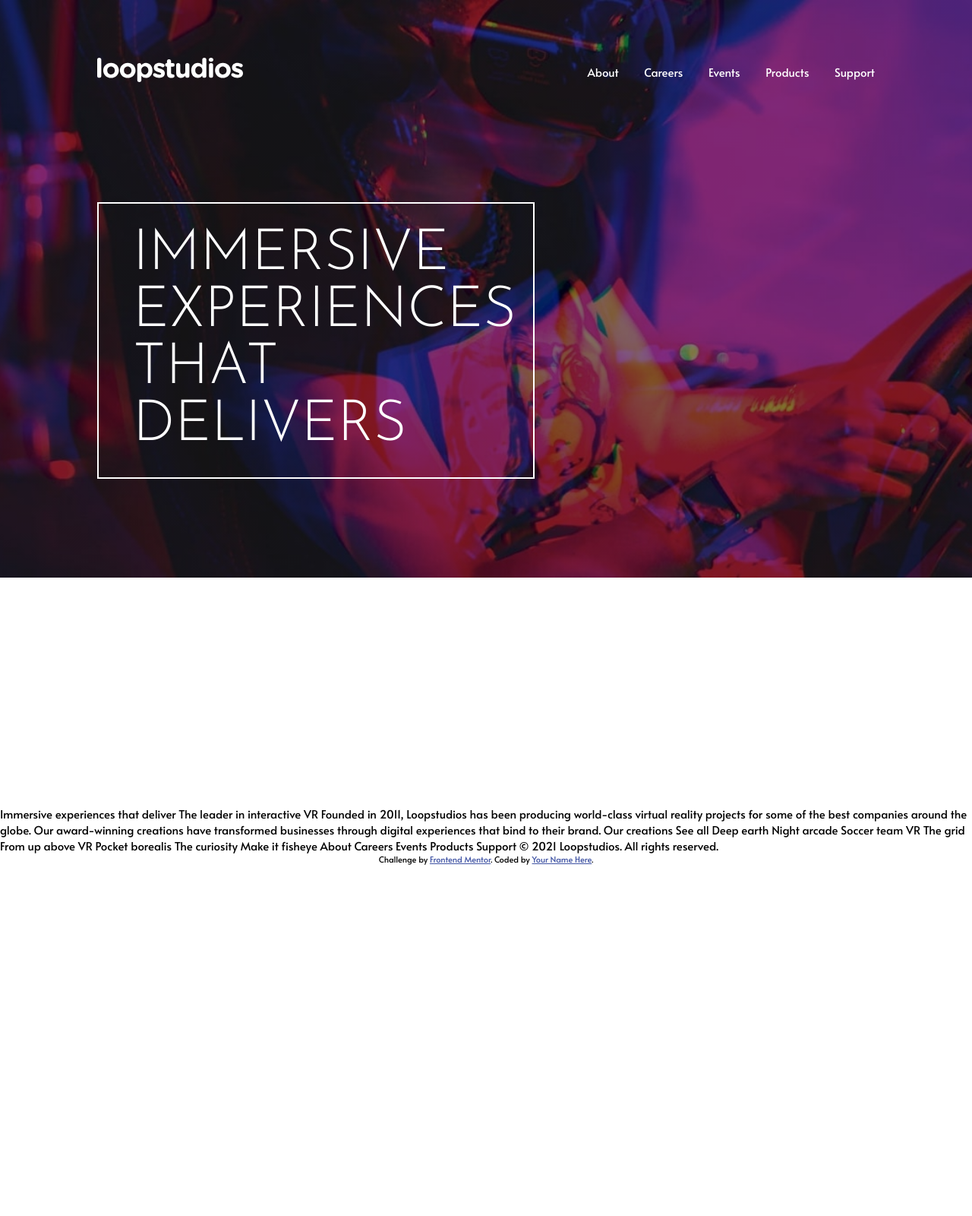
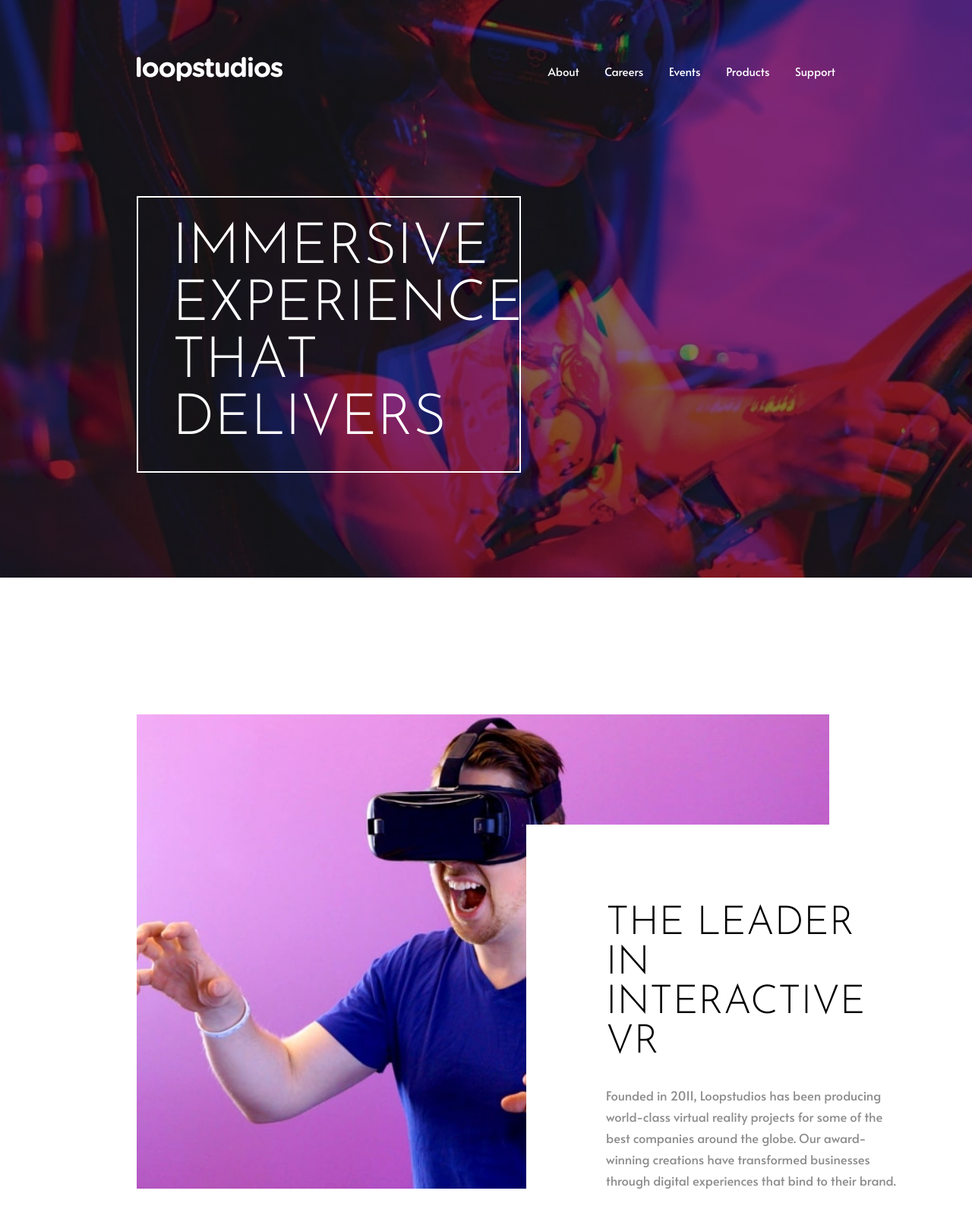
Before and after one commit to StevenMejorada/coding-challenges, a website: page loopstudios-landing-page-main/loopstudios-landing-page-main/index.html in a window 1280 px wide. Shown: the top 1600 px of the page at 76% size. Before the commit the page ends 1138 px from the top, so only its background shows below. Drawn offline with Linux system fonts and the light colour scheme.

Commit message:
finish about section

```diff
--- a/loopstudios-landing-page-main/loopstudios-landing-page-main/index.html
+++ b/loopstudios-landing-page-main/loopstudios-landing-page-main/index.html
@@ -17,6 +17,7 @@
 <body>
 
   <header class="header">
+    <div class="container">
       <div class="header__log-box">
         <img class="header__logo" src="images/logo.svg" alt="logo">
       </div>
@@ -34,23 +35,28 @@
           Immersive experiences that delivers
         </h1>
       </div>
+    </div>
   </header>
 
   <main>
-
+<section class="section-about">
+  <img src="../images/desktop/image-interactive.jpg" alt="man on VR" class="section-about__image">
+  <div class="section-about__text-box">
+    <h2 class="heading-secondary u-margin-bottom">The leader in interactive VR</h2>
+    <p class="paragraph"> Founded in 2011, Loopstudios has been producing world-class virtual reality
+      projects for some of the best companies around the globe. Our award-winning
+      creations have transformed businesses through digital experiences that bind
+      to their brand.</p>
+  </div>
+</section>
 
 
   </main>
 
 
-  Immersive experiences that deliver
-
   The leader in interactive VR
 
-  Founded in 2011, Loopstudios has been producing world-class virtual reality
-  projects for some of the best companies around the globe. Our award-winning
-  creations have transformed businesses through digital experiences that bind
-  to their brand.
+
 
   Our creations
 
--- a/loopstudios-landing-page-main/loopstudios-landing-page-main/sass/base/_base.scss
+++ b/loopstudios-landing-page-main/loopstudios-landing-page-main/sass/base/_base.scss
@@ -12,4 +12,5 @@ html {
 
 body {
   box-sizing: border-box;
+  background-color: $color-white;
 }
--- a/loopstudios-landing-page-main/loopstudios-landing-page-main/sass/base/_typography.scss
+++ b/loopstudios-landing-page-main/loopstudios-landing-page-main/sass/base/_typography.scss
@@ -15,3 +15,16 @@ body {
   font-weight: 300;
   line-height: 1;
 }
+
+.heading-secondary {
+  font-family: "Josefin Sans", sans-serif;
+  font-size: 3.5rem;
+  text-transform: uppercase;
+  font-weight: 300;
+}
+
+.paragraph {
+  color: $color-dark-gray-1;
+  line-height: 1.7;
+  font-size: 1.1rem;
+}
--- a/loopstudios-landing-page-main/loopstudios-landing-page-main/sass/base/_utilities.scss
+++ b/loopstudios-landing-page-main/loopstudios-landing-page-main/sass/base/_utilities.scss
@@ -0,0 +1,3 @@
+.u-margin-bottom {
+  margin-bottom: 2rem;
+}
--- a/loopstudios-landing-page-main/loopstudios-landing-page-main/sass/layout/_header.scss
+++ b/loopstudios-landing-page-main/loopstudios-landing-page-main/sass/layout/_header.scss
@@ -5,18 +5,24 @@
   background-size: cover;
   background-position: top;
   position: relative;
-  margin-bottom: 20rem;
+  margin: 0 auto;
+  padding: 5rem 12rem;
 
+  .container {
+    width: 100%;
+    height: 100%;
+    position: relative;
+  }
   &__logo {
     position: absolute;
-    top: 10%;
-    left: 10%;
+    top: 0;
+    left: 0;
   }
 
   &__navigation {
     position: absolute;
-    top: 10%;
-    right: 10%;
+    top: 0;
+    right: 0;
     &--list {
       list-style-type: none;
     }
@@ -34,10 +40,11 @@
 
   &__text-box {
     position: absolute;
-    top: 35%;
-    left: 10%;
+    top: 30%;
+    left: 0;
     border: 2px solid white;
     padding: 2rem 3rem;
-    width: 45%;
+    overflow: hidden;
+    width: 55%;
   }
 }
--- /dev/null
+++ b/loopstudios-landing-page-main/loopstudios-landing-page-main/sass/pages/_home.scss
@@ -0,0 +1,20 @@
+.section-about {
+  margin: 12rem 0;
+  position: relative;
+  padding: 0 12rem;
+
+  &__image {
+    position: relative;
+    top: 0;
+    left: 0;
+    height: 78vh;
+  }
+  &__text-box {
+    position: absolute;
+    bottom: 0;
+    right: 5rem;
+    width: 40%;
+    background-color: $color-white;
+    padding: 7rem 1rem 0 7rem;
+  }
+}
```
Also changed, not shown: loopstudios-landing-page-main/loopstudios-landing-page-main/css/style.css. Lines whose indentation alone changed are shown as unchanged.
